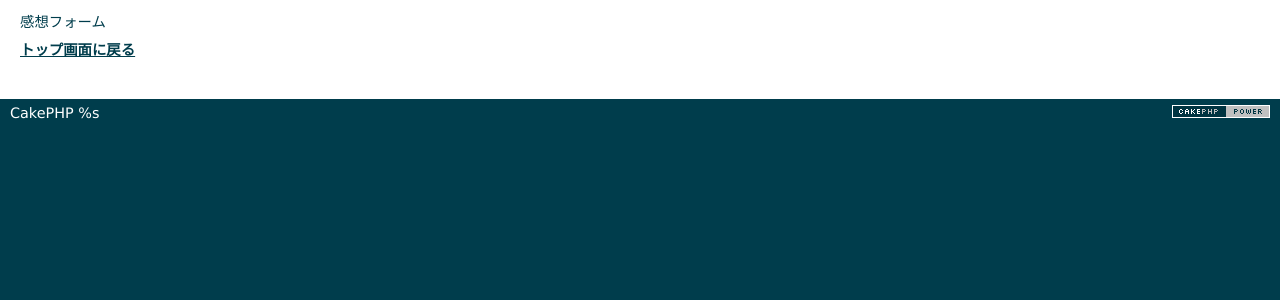
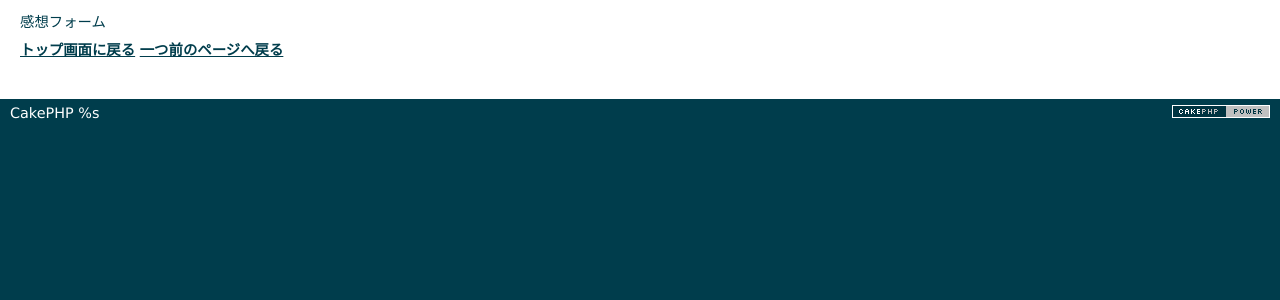
Before and after one commit to NobuyukiMorii/Classics, a CakePHP app: the page made by app/View/Posts/add.ctp in a window 1280 px wide. Shown: the part 47-347 px from the top of the page. Run offline with PHP 8.4 and a stand-in for CakePHP, Linux system fonts and the light colour scheme; the template is opened without the code that fills it, so the values that code supplies are empty; some libraries are stand-ins or nearby versions.

Commit message:
i add browser back button

```diff
--- a/app/View/Places/add.ctp
+++ b/app/View/Places/add.ctp
@@ -1,6 +1,7 @@
 <h1>場所登録フォーム</h1>
 <a href=<?php echo $this->Html->url(array('controller' => 'Places' , 'action' => 'index')); ?> >トップ画面に戻る</a>
 <br>
+<a href="javascript:history.back();">一つ前のページへ戻る</a>
 
 <?php
 	echo $this->Form->create('Place',array('type' => 'file' , 'action' => 'add'));
--- a/app/View/Places/edit.ctp
+++ b/app/View/Places/edit.ctp
@@ -1,5 +1,6 @@
 <h1>場所情報</h1>
 <a href=<?php echo $this->Html->url(array('controller' => 'Places' , 'action' => 'index')); ?> >トップ画面に戻る</a>
+<a href="javascript:history.back();">一つ前のページへ戻る</a>
 <?php
 echo "<a href=" . $this->Html->url(array('controller' => 'Places' , 'action' => 'show')) . "/{$data['Place']['id']}>閲覧する</a>";
 ?>
--- a/app/View/Places/show.ctp
+++ b/app/View/Places/show.ctp
@@ -1,5 +1,6 @@
 <h1>投稿兼詳細確認画面</h1>
 <a href=<?php echo $this->Html->url(array('controller' => 'Places' , 'action' => 'index')); ?> >トップ画面に戻る</a>
+<a href="javascript:history.back();">一つ前のページへ戻る</a>
 
 <h1>投稿画面</h1>
 <?php
--- a/app/View/Posts/add.ctp
+++ b/app/View/Posts/add.ctp
@@ -1,3 +1,4 @@
 <h1>感想フォーム</h1>
 <a href=<?php echo $this->Html->url(array('controller' => 'Posts' , 'action' => 'index')); ?> >トップ画面に戻る</a>
+<a href="javascript:history.back();">一つ前のページへ戻る</a>
 <br>
--- a/app/View/Users/add.ctp
+++ b/app/View/Users/add.ctp
@@ -1,5 +1,6 @@
 <h1>add Users</h3>
 <a href=<?php echo $this->Html->url(array('controller' => 'Places' , 'action' => 'index')); ?> >トップ画面に戻る</a>
+<a href="javascript:history.back();">一つ前のページへ戻る</a>
 
 <?php
 echo $this->Form->create('User',array('action' => 'add' , 'type' => 'file'));
--- a/app/View/Users/delete.ctp
+++ b/app/View/Users/delete.ctp
@@ -1,2 +1,3 @@
 <h1>delete Users</h3>
 <a href=<?php echo $this->Html->url(array('controller' => 'Places' , 'action' => 'index')); ?> >トップ画面に戻る</a>
+<a href="javascript:history.back();">一つ前のページへ戻る</a>
--- a/app/View/Users/edit.ctp
+++ b/app/View/Users/edit.ctp
@@ -1,5 +1,6 @@
 <h1>edit Users</h3>
 <a href=<?php echo $this->Html->url(array('controller' => 'Places' , 'action' => 'index')); ?> >トップ画面に戻る</a>
+<a href="javascript:history.back();">一つ前のページへ戻る</a>
 
 <table>
 <?php
--- a/app/View/Users/login.ctp
+++ b/app/View/Users/login.ctp
@@ -1,3 +1,5 @@
+<a href="javascript:history.back();">一つ前のページへ戻る</a>
+
 <?php
 if($this->Session->check('Message.auth'))
 echo $this->Session->flash('auth');
--- a/app/View/Users/profile.ctp
+++ b/app/View/Users/profile.ctp
@@ -1,6 +1,6 @@
 <h1>ユーザー詳細情報</h1>
 <a href=<?php echo $this->Html->url(array('controller' => 'Places' , 'action' => 'index')); ?> >トップ画面に戻る</a>
-
+<a href="javascript:history.back();">一つ前のページへ戻る</a>
 
 <table>
 <?php
--- a/app/View/Users/serch_user.ctp
+++ b/app/View/Users/serch_user.ctp
@@ -1,5 +1,6 @@
 <h1>show all Users</h3>
 <a href=<?php echo $this->Html->url(array('controller' => 'Places' , 'action' => 'index')); ?> >トップ画面に戻る</a>
+<a href="javascript:history.back();">一つ前のページへ戻る</a>
 
 <table>
 
--- a/app/View/Users/show.ctp
+++ b/app/View/Users/show.ctp
@@ -1,5 +1,6 @@
 <h1>ユーザー詳細情報</h1>
 <a href=<?php echo $this->Html->url(array('controller' => 'Places' , 'action' => 'index')); ?> >トップ画面に戻る</a>
+<a href="javascript:history.back();">一つ前のページへ戻る</a>
 
 <table>
 <?php
```
